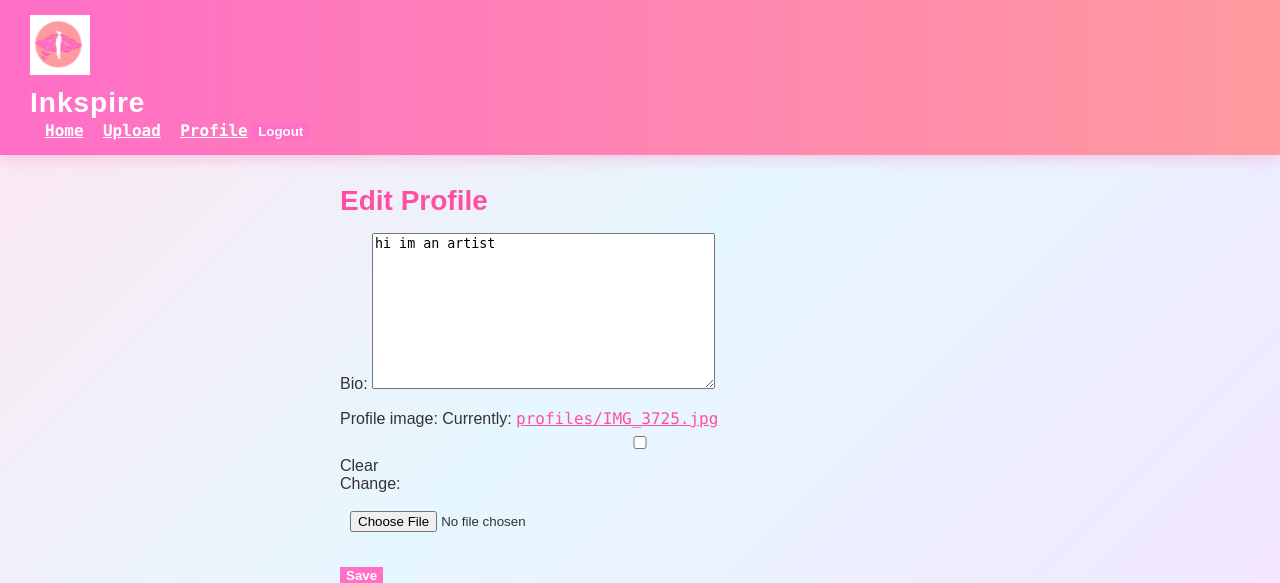
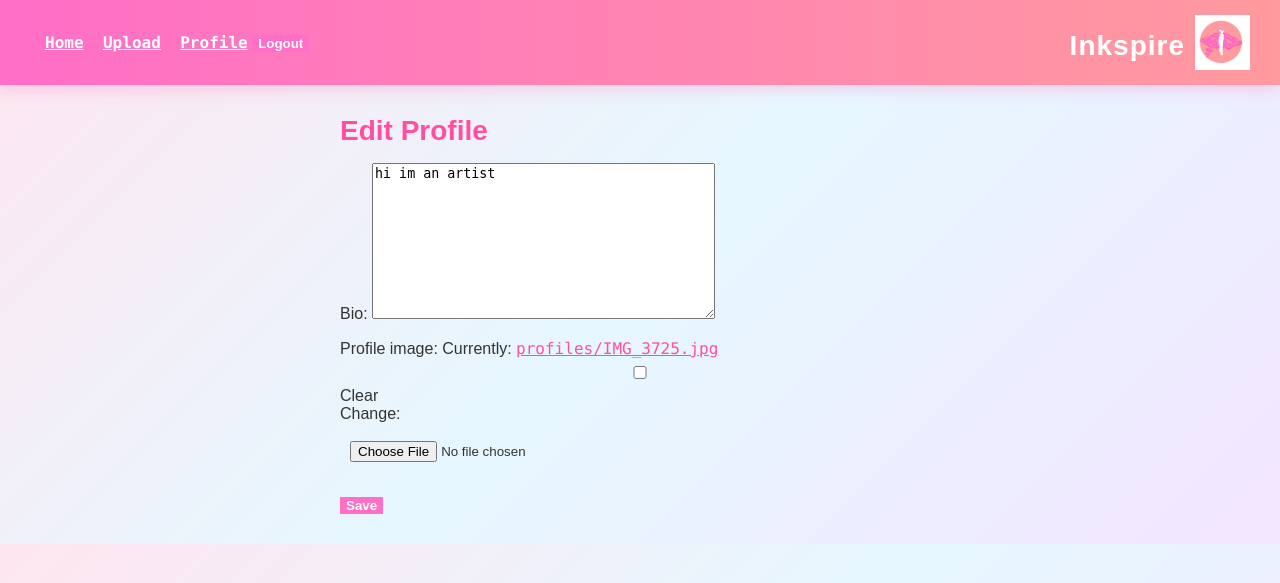
Before and after one commit to JanayLS/Inkspire, a Django app: page /edit-profile/ in a window 1280 px wide. Shown: the top 583 px of the page. Run offline with Django 5.2, Linux system fonts and the light colour scheme; a user stored in the database is signed in; data comes from the database, SQL or seed files in the repository.

Commit message:
move logo location

```diff
--- a/gallery/templates/gallery/base.html
+++ b/gallery/templates/gallery/base.html
@@ -20,9 +20,25 @@
 
     nav {
         background: linear-gradient(90deg, #ff6ec7, #ff9a9e);
+
         padding: 15px 30px;
-        border-bottom: none;
+
+        display: flex;
+        justify-content: space-between;
+        align-items: center;
+
         box-shadow: 0 4px 15px rgba(255, 105, 180, 0.3);
+    }
+
+    .brand {
+        display: flex;
+        align-items: center;
+        gap: 10px;
+    }
+
+    .site-logo {
+        height: 55px;
+        width: auto;
     }
 
     nav a {
@@ -292,26 +308,19 @@
         flex-shrink: 0;
     }
 
-    .site-logo {
-        height: 60px;
-        width: auto;
-        margin-right: 15px;
-    }
 </style>
 <link rel="icon" type="image/jpeg" href="{% static 'images/logo.jpeg' %}">
 </head>
 <body>
 
     <nav>
-        <img src="{% static 'images/logo.jpeg' %}" alt="Logo" class="site-logo">
-        <div class="logo"><strong>Inkspire</strong></div>
-
-        <div>
+        <div class="nav-links">
             <a href="{% url 'gallery_feed' %}">Home</a>
             <a href="{% url 'upload_artwork' %}">Upload</a>
 
             {% if user.is_authenticated %}
                 <a href="{% url 'user_profile' user.username %}">Profile</a>
+
                 <form action="{% url 'logout' %}" method="post" style="display:inline;">
                     {% csrf_token %}
                     <button type="submit">Logout</button>
@@ -319,6 +328,11 @@
             {% else %}
                 <a href="{% url 'login' %}">Login</a>
             {% endif %}
+        </div>
+
+        <div class="brand">
+            <div class="logo"><strong>Inkspire</strong></div>
+            <img src="{% static 'images/logo.jpeg' %}" alt="Logo" class="site-logo">
         </div>
     </nav>
 
```
